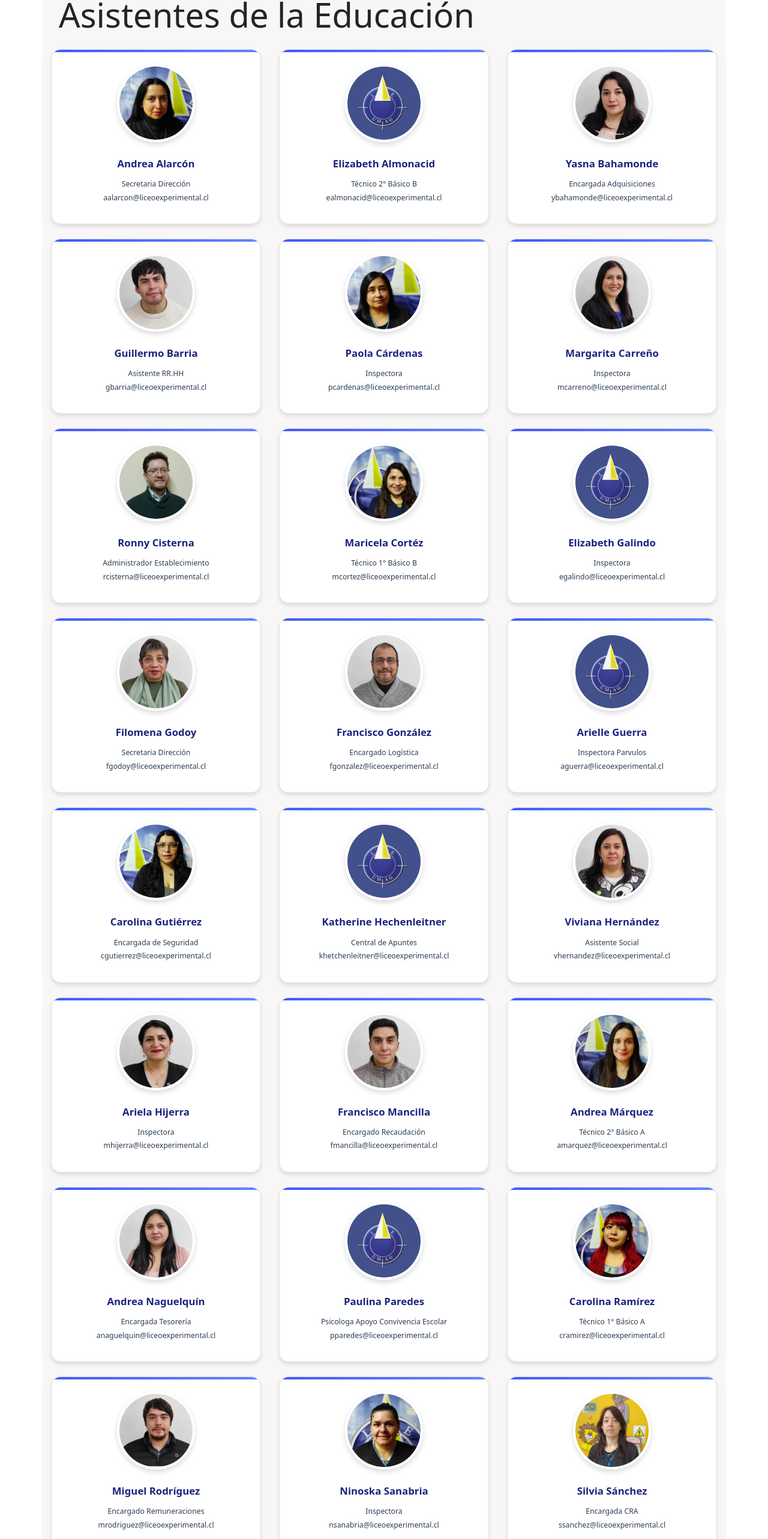
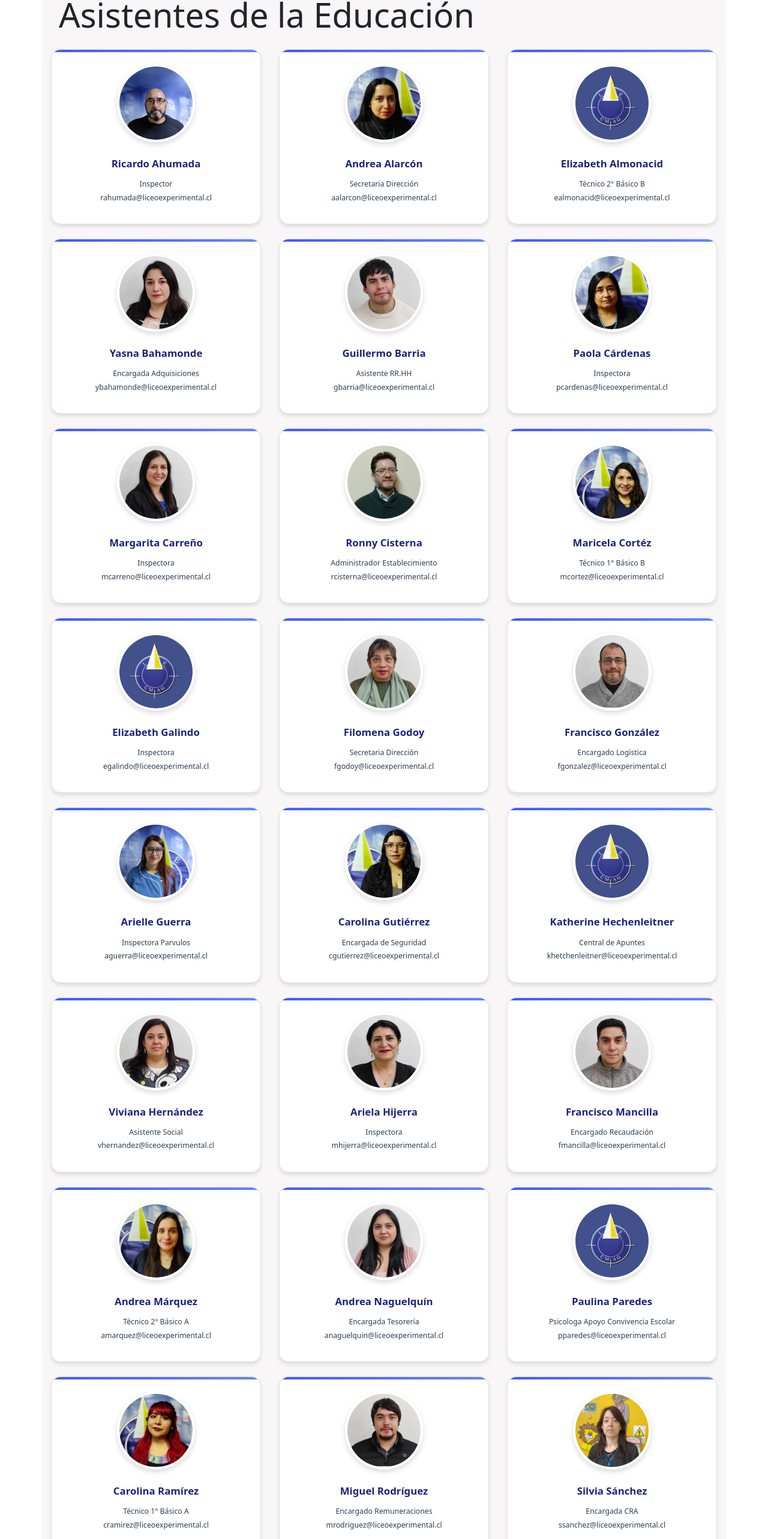
Before and after one commit to LuisSubiabre/leumag, a React (Vite) app: page /Estamentos in a window 1280 px wide. Shown: the part 9297-11863 px from the top of the page at 60% size. Built offline with nearby package versions, Linux system fonts and the light colour scheme.

Commit message:
chore: personal

```diff
--- a/src/data/asistentes.ts
+++ b/src/data/asistentes.ts
@@ -22,6 +22,8 @@ import cramirez from "../assets/img/funcionarios/cramirez.png";
 import cgutierrez from "../assets/img/funcionarios/cgutierrez.png";
 import amarquez from "../assets/img/funcionarios/amarquez.png";
 import ssanchez from "../assets/img/funcionarios/ssanchez.png";
+import aguerra from "../assets/img/funcionarios/aguerra.png";
+import rahumada from "../assets/img/funcionarios/rahumada.png";
 export type Funcionario = {
   img: string;
   nombre: string;
@@ -55,7 +57,7 @@ export const equipoAsistentes: Funcionario[] = [
     dpto: "Inspectora",
   },
   {
-    img: demoImage,
+    img: aguerra,
     nombre: "Arielle Guerra",
     correo: "aguerra@liceoexperimental.cl",
     dpto: "Inspectora Parvulos",
@@ -139,10 +141,10 @@ export const equipoAsistentes: Funcionario[] = [
     dpto: "Encargado Remuneraciones",
   },
   {
-    img: nsanabria,
-    nombre: "Ninoska Sanabria",
-    correo: "nsanabria@liceoexperimental.cl",
-    dpto: "Inspectora",
+    img: rahumada,
+    nombre: "Ricardo Ahumada",
+    correo: "rahumada@liceoexperimental.cl",
+    dpto: "Inspector",
   },
   {
     img: pcardenas,
```
Also changed, not shown: src/assets/img/funcionarios/aguerra.png (added), src/assets/img/funcionarios/rahumada.png (added).
